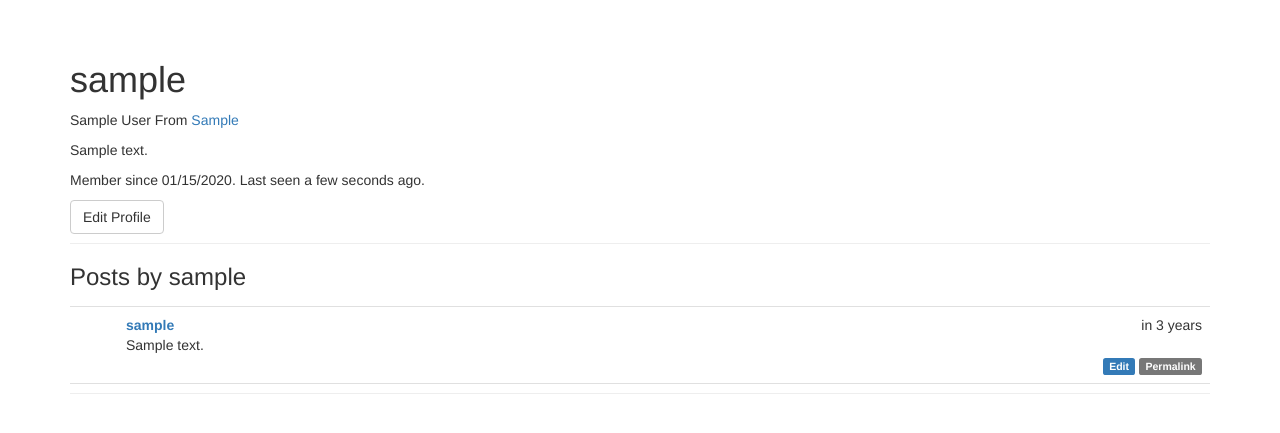
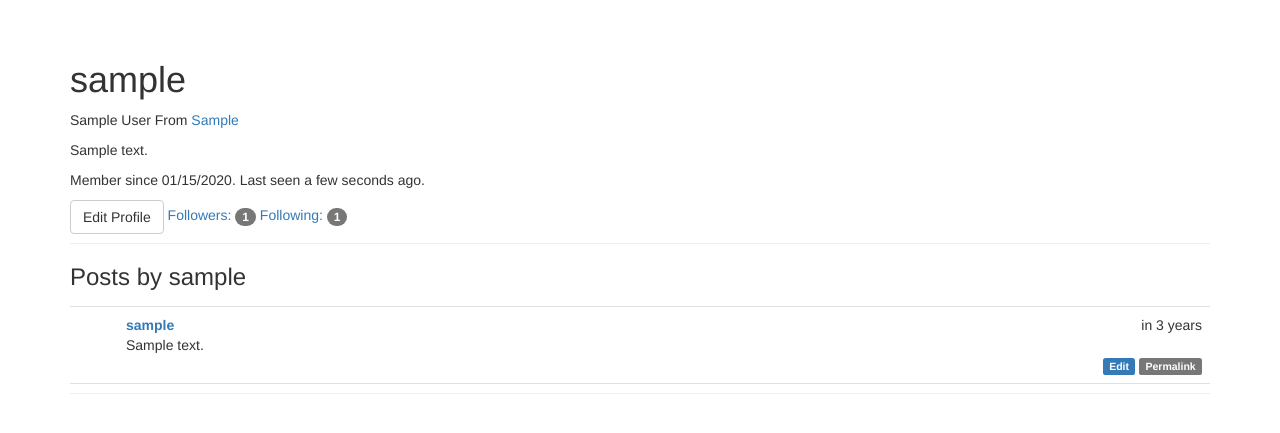
Before and after one commit to yueran1/social-network, a Flask app: a page that uses app/templates/user.html in a window 1280 px wide. Shown: the part 52-485 px from the top of the page. Run offline with Flask 2, Linux system fonts and the light colour scheme; a user stored in the database is signed in; tables that the repository leaves empty hold one stand-in row (values such as "Sample post"); some libraries are stand-ins or nearby versions.

Commit message:
allow follow and unfollow

```diff
--- a/app/decorators.py
+++ b/app/decorators.py
@@ -10,7 +10,8 @@ def permission_required(permission):
 			if not current_user.can(permission):
 				abort(403)
 			return f(*args, **kwargs)
-		return decorator
+		return decorated_function
+	return decorator
 
 def admin_required(f):
 	return permission_required(Permission.ADMINISTER)(f)
--- a/app/main/views.py
+++ b/app/main/views.py
@@ -4,9 +4,9 @@ from flask import render_template, redirect, request, url_for, flash
 from . import main
 from .forms import NameForm, EditProfileForm, EditProfileAdminForm,PostForm
 from .. import db
-from ..models import User, Role, Post, Permission
+from ..models import User, Role, Post, Permission, Follow
 from flask_login import login_user, login_required, logout_user, current_user
-from ..decorators import admin_required
+from ..decorators import admin_required, permission_required
 
 @main.route('/post/<int:id>')
 def post(id):
@@ -97,3 +97,60 @@ def edit_profile_admin(id):
 	form.location.data = user.location
 	form.about_me.data= user.about_me
 	return render_template('edit_profile.html', form=form, user=user)
+
+@main.route('/follow/<username>')
+@login_required
+@permission_required(Permission.FOLLOW)
+def follow(username):
+	user=User.query.filter_by(username=username).first()
+	if user is None:
+		flash('Invalid user.')
+		return redirect(url_for('.index'))
+
+	if current_user.is_following(user):
+		flash('You are already following this user.')
+		return redirect(url_for('.user', username=username))
+	current_user.follow(user)
+	flash('You are now following %s.' % username)
+	return redirect(url_for('.user', username=username))
+
+@main.route('/unfollow/<username>')
+@login_required
+@permission_required(Permission.FOLLOW)
+def unfollow(username):
+	user= User.query.filter_by(username=username).first()
+	if user is None:
+		flash('Invalid user.')
+		return redirect(url_for('.index'))
+	if not current_user.is_following(user):
+		flash('You are not following this user.')
+		return redirect(url_for('.user', username=username))
+	current_user.unfollow(user)
+	flash('You are not following %s anymore.' % username)
+	return redirect(url_for('.user', username=username))
+
+
+
+@main.route('/followers/<username>')
+def followers(username):
+	user= User.query.filter_by(username=username).first()
+	if user is None:
+		flash('Invalid user.')
+		return redirect(url_for('.index'))
+	page = request.args.get('page',1,type=int)
+	pagination = user.followers.paginate(page, per_page=current_app.config['FLASKY_FOLLOWERS_PER_PAGE'], error_out=False)
+	follows= [{'user': item.follower, 'timestamp': item.timestamp} for item in pagination.items]
+	return render_template('followers.html', user=user, title="Followers of", endpoint='.followers', pagination=pagination, follows=follows)
+
+
+@main.route('/followed-by/<username>')
+def followed_by(username):
+	user= User.query.filter_by(username=username).first()
+	if user is None:
+		flash('Invalid user.')
+		return redirect(url_for('.index'))
+	page = request.args.get('page',1,type=int)
+	pagination = user.followed.paginate(page, per_page=current_app.config['FLASKY_FOLLOWERS_PER_PAGE'], error_out=False)
+	follows=[{'user': item.followed, 'timestamp': item.timestamp} for item in pagination.items]
+
+	return render_template('followers.html', user=user, title="Followed by", endpoint='.followed_by', pagination=pagination, follows=follows)
--- a/app/models.py
+++ b/app/models.py
@@ -86,7 +86,11 @@ class Role(db.Model):
 	def __repr__(self):
 		return '<Role %r>' % self.name
 
-
+class Follow(db.Model):
+	__tablename__ = 'follows'
+	follower_id = db.Column(db.Integer, db.ForeignKey('users.id'),primary_key=True)
+	followed_id = db.Column(db.Integer, db.ForeignKey('users.id'), primary_key=True)
+	timestamp= db.Column(db.DateTime, default=datetime.utcnow)
 
 
 class User(UserMixin, db.Model):
@@ -105,6 +109,9 @@ class User(UserMixin, db.Model):
 	last_seen =db.Column(db.DateTime(), default = datetime.utcnow)
 
 	posts= db.relationship('Post',backref='author', lazy='dynamic')
+
+	followed = db.relationship('Follow', foreign_keys=[Follow.follower_id], backref=db.backref('follower',lazy='joined'), lazy='dynamic', cascade='all, delete-orphan')
+	followers= db.relationship('Follow', foreign_keys=[Follow.followed_id], backref=db.backref('followed',lazy='joined'), lazy='dynamic', cascade='all, delete-orphan')
 
 	def __init__(self, **kwargs):
 		super(User,self).__init__(**kwargs)
@@ -165,6 +172,21 @@ class User(UserMixin, db.Model):
 			except IntegrityError:
 				db.session.rollback()
 
+	def follow(self,user):
+		if not self.is_following(user):
+			f= Follow(follower=self, followed=user)
+			db.session.add(f)
+
+	def unfollow(self,user):
+		f = self.followed.filter_by(followed_id=user.id).first()
+		if f:
+			db.session.delete(f)
+	def is_following(self,user):
+		return self.followed.filter_by(followed_id=user.id).first() is not None
+
+	def is_followed_by(self, user):
+		return self.followers.filter_by(follower_id = user.id).first() is not None
+
 class AnonymousUser(AnonymousUserMixin):
 	def can(self, permissions):
 		return False
--- a/app/templates/user.html
+++ b/app/templates/user.html
@@ -39,6 +39,23 @@
 	</a>
 
 	{%endif%}
+
+	{% if current_user.can(Permission.FOLLOW) and user != current_user%}
+		{% if not current_user.is_following(user) %}
+		<a href = "{{ url_for('.follow', username=user.username) }}" class="btn btn-primary">Follow</a>
+		{% else%}
+		<a href = "{{ url_for('.unfollow', username=user.username) }}" class="btn btn-default"> Unfollow</a>
+		{% endif%}
+	{% endif%}
+	<a href="{{ url_for('.followers', username=user.username)}}"> Followers: <span class="badge"> {{ user.followers.count()}}</span>
+	</a>
+
+	<a href="{{ url_for('.followed_by', username=user.username)}}"> Following: <span class= "badge"> {{user.followed.count() }}</span>
+	</a>
+
+	{% if current_user.is_authenticated and user != current_user and user.is_following(current_user)%}
+		<span class="label label-default"> Follows you</span>
+	{% endif%}
   </div>
 
 
--- a/config.py
+++ b/config.py
@@ -7,6 +7,7 @@ class Config:
 	#ADMIN = os.environ.get('ADMIN')
 	ADMIN = 'admin'
 	FLASKY_POSTS_PER_PAGE =20
+	FLASKY_FOLLOWERS_PER_PAGE= 50
 
 	@staticmethod
 	def init_app(app):
```
Also changed, not shown: app/templates/followers.html (added, +27 -0 lines), migrations/versions/d009f05d10a7_initial_migration.py (added, +35 -0 lines), data.sqlite, 5 other files.
